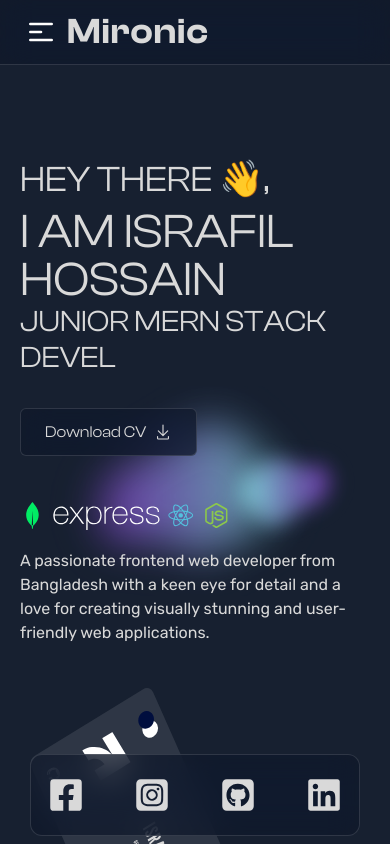
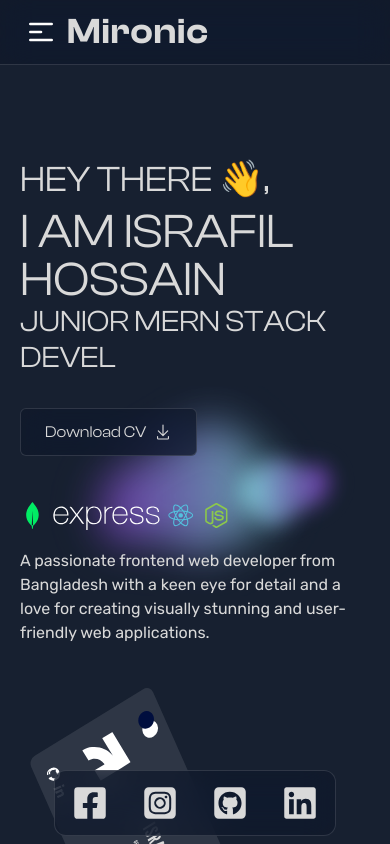
Before and after one commit to Israfil6580/my_portfolio, a Next.js app: page / in a window 390 px wide. Shown: the top 844 px of the page. Built offline with nearby package versions, Linux system fonts and the light colour scheme.

Commit message:
solve responsive issues in banner

```diff
--- a/src/app/projects/page.jsx
+++ b/src/app/projects/page.jsx
@@ -40,11 +40,6 @@ const page = () => {
               priority
             />
 
-            <Image
-              src={project4}
-              className="lg:w-1/2 w-full lg:rounded-lg"
-              alt=""
-            />
             <div className="lg:text-5xl text-4xl text-primary font-clash flex flex-col lg:gap-y-4 gap-y-3">
               Netcomm
               <h2 className="lg:text-4xl text-3xl">June, 2024</h2>
@@ -130,6 +125,12 @@ const page = () => {
                 </Link>
               </div>
             </div>
+
+            <Image
+              src={project4}
+              className="lg:w-1/2 w-full lg:rounded-lg"
+              alt=""
+            />
           </div>
         </div>
         <div className="relative z-10">
--- a/src/components/homepage/Banner.jsx
+++ b/src/components/homepage/Banner.jsx
@@ -87,7 +87,7 @@ const Banner = () => {
             alt="Banner Card"
             priority
           />
-          <div className="flex md:flex-col flex-row gap-4 fixed z-50 glassmorphism py-4 rounded-xl md:bottom-auto  bottom-2 left-1/2 md:left-auto -translate-x-1/2 md:-translate-x-0 md:top-1/3 md:right-12 ">
+          <div className="flex md:flex-col flex-row md:gap-4 gap-0 fixed z-50 glassmorphism md:py-4 py-2 rounded-xl md:bottom-auto  bottom-2 left-1/2 md:left-auto -translate-x-1/2 md:-translate-x-0 md:top-1/3 md:right-12 ">
             <a
               href="https://www.facebook.com/israfil6580/"
               target="_blank"
```
